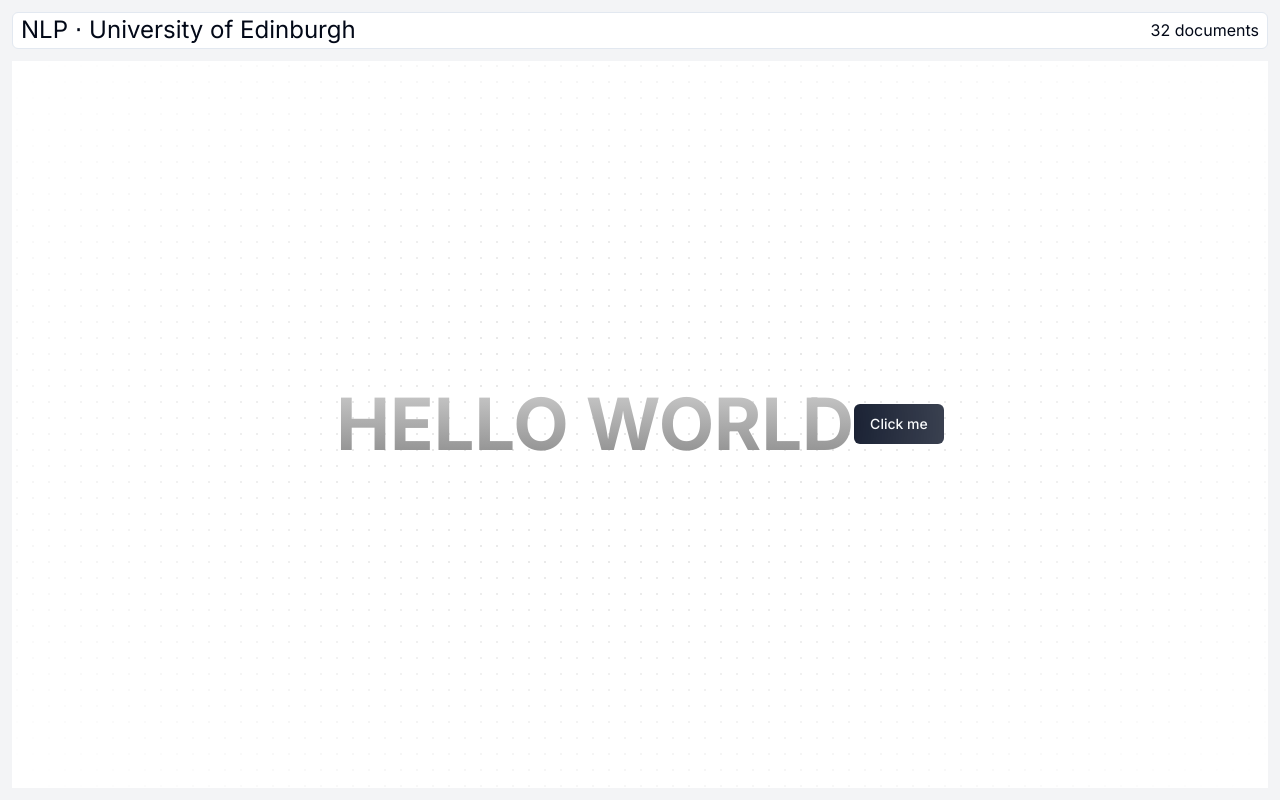
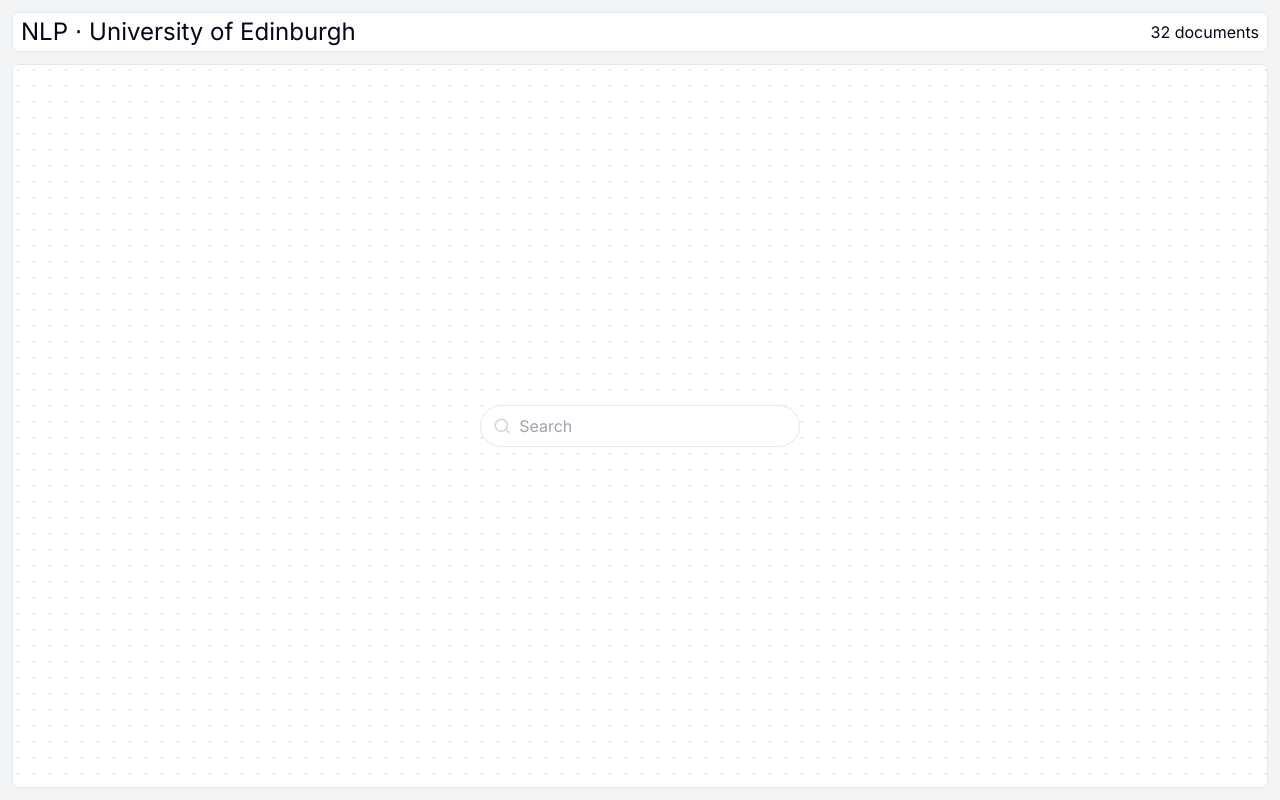
Before and after one commit to Cat2005/Hack-the-Burgh-X, a Next.js app: page / in a window 1280 px wide. Built offline with nearby package versions, Linux system fonts and the light colour scheme.

Commit message:
Search bar implementation

```diff
--- a/src/app/page.tsx
+++ b/src/app/page.tsx
@@ -1,13 +1,18 @@
+import SearchResult from "@/components/SearchResult";
 import { Button } from "@/components/ui/button";
+import { SearchIcon } from "lucide-react";
 
 export default function Home() {
   return (
-    <main className="h-screen w-full dark:bg-black bg-white  dark:bg-dot-white/[0.2] bg-dot-black/[0.2] relative flex items-center justify-center">
-      <div className="absolute pointer-events-none inset-0 flex items-center justify-center dark:bg-black bg-white [mask-image:radial-gradient(ellipse_at_center,transparent_20%,black)]"></div>
-      <p className="text-4xl sm:text-7xl font-bold relative z-20 bg-clip-text text-transparent bg-gradient-to-b from-neutral-200 to-neutral-500 py-8">
-        HELLO WORLD
-      </p>
-      <Button>Click me</Button>
+    <main className="h-screen w-full dark:bg-black bg-white  dark:bg-dot-white/[0.2] bg-dot-black/[0.2] relative flex items-center justify-center rounded-md border">
+      <div className="border flex rounded-full px-3 py-2 bg-white items-center gap-2 focus-within:border-[1.5px] focus-within:border-black w-80">
+        <SearchIcon className="w-5 h-5 text-gray-300" />
+        <input
+          name="search-box"
+          className="focus:outline-none w-full"
+          placeholder="Search"
+        />
+      </div>
     </main>
   );
 }
--- a/src/components/HorizontalHeader.tsx
+++ b/src/components/HorizontalHeader.tsx
@@ -4,7 +4,7 @@ export default function HorizontalHeader({
   documentCount: number
 }) {
   return (
-    <div className="flex flex-row justify-between items-center align-middle h-10 bg-[#fff] border rounded-md">
+    <div className="flex flex-row justify-between items-center align-middle h-10 bg-[#fff] border rounded-md py-3">
       <h1 className="text-2xl px-2">NLP ⋅ University of Edinburgh </h1>
       <h1 className="text-l px-2">{documentCount} documents</h1>
     </div>
```
Also changed, not shown: 1 other file (tests, documents, lock files or other folders).
